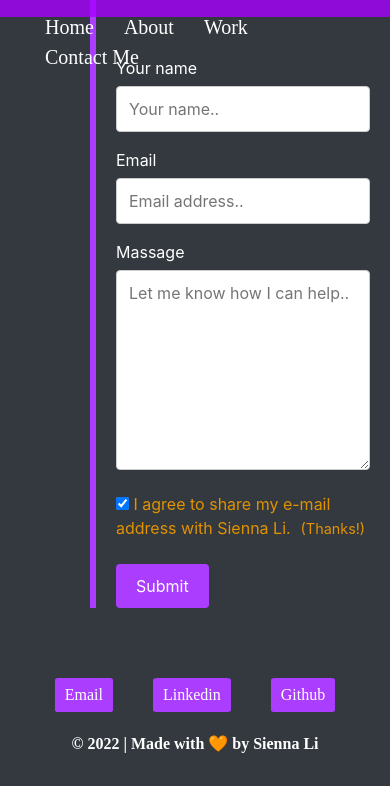
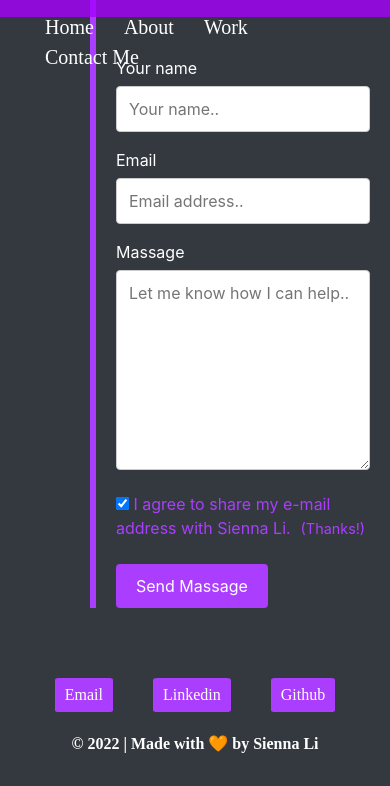
Before and after one commit to siennameow/My-Portfolio, a plain HTML site: page index.html in a window 390 px wide. Both pictures are taken after a click on the checkbox "I agree to share my e-mail address with Sienna Li.". Shown: the part 2406-3192 px from the top of the page. Drawn offline with Linux system fonts and the light colour scheme.

Commit message:
change 'submit' in section'contact me'

```diff
--- a/assets/CSS/style.css
+++ b/assets/CSS/style.css
@@ -46,7 +46,6 @@
     margin-left: 25px;
 }
 
-/*add nav hover*/
 nav a:hover {
     font-size:105%;
     border-bottom: 2px solid var(--white);
@@ -160,7 +159,15 @@ input[type=text], select, textarea {
     resize: vertical
 }
 
-input[type=submit] {
+button:hover {
+    font-size: 120%;
+}
+
+button:active {
+    box-shadow: 0 0 10px var(--orange);
+}
+
+.submit {
     background-color: var(--orange);
     color: var(--white);
     padding: 12px 20px;
@@ -215,7 +222,7 @@ input[type=submit] {
         border-left: 6px solid var(--pink);
     }
 
-    input[type=submit] {
+    input[type=submit], .submit, .footer ul li  {
         background-color: var(--pink);
     }
 
@@ -246,7 +253,11 @@ input[type=submit] {
         background-color:rgba(171,61,255,0.5);
     }
 
-    .footer ul li {
-        background-color: var(--pink);
+    button:active {
+        box-shadow: var(--pink);
+    }
+
+    .checkbox:checked + label {
+        color: var(--pink);
     }
 }
--- a/index.html
+++ b/index.html
@@ -118,8 +118,7 @@
                   <input class="checkbox" id="agreement" type="checkbox" />
                   <label for="agreement">I agree to share my e-mail address with Sienna Li.</label><br><br>
 
-                  <input type="submit" value="Submit">
-
+                  <button class="submit">Send Massage</button>
                 </form>
 
             </div>
```
